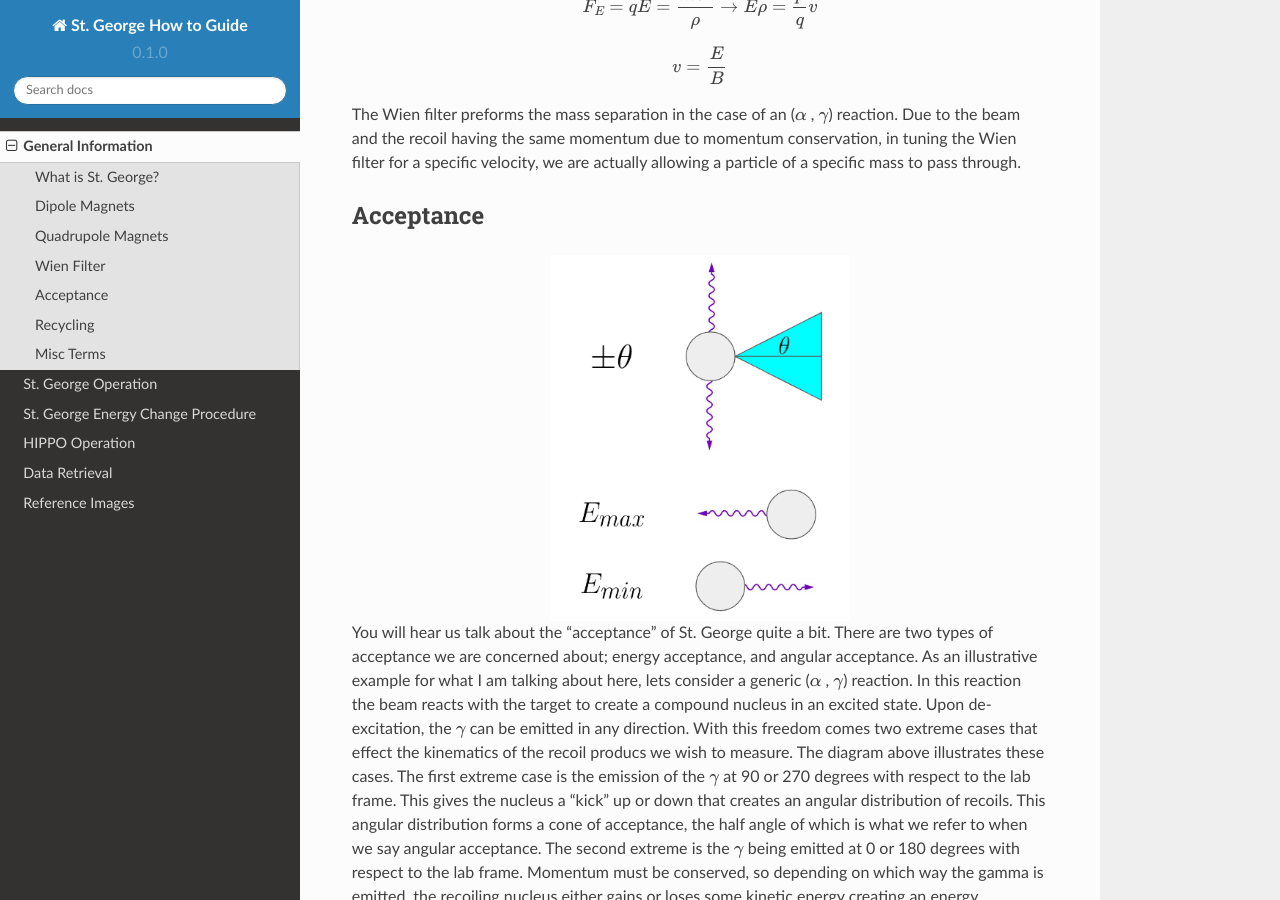
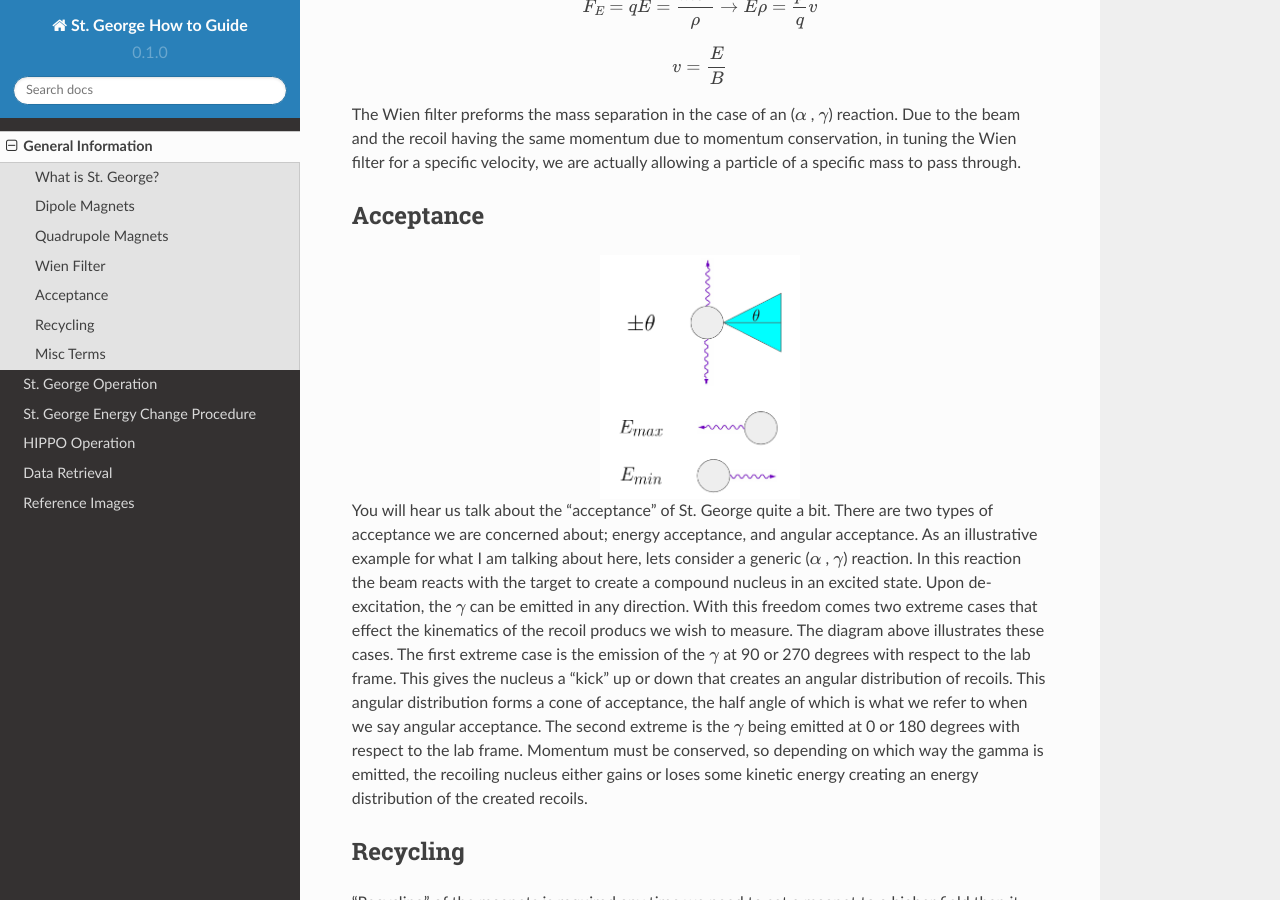
Before and after one commit to asanch25/StG-How-To, a Sphinx documentation site: the page built from docs/source/generalinfo.rst, in a window 1280 px wide and 900 px high, scrolled down 2194 px. Built offline with Sphinx 7.4.7 and the Read the Docs theme 2.0.0, drawn with Linux system fonts in a browser that asks for light colours; pages that are not in the unit, such as notebooks, are missing from menus.

Commit message:
Update generalinfo.rst

```diff
--- a/docs/source/generalinfo.rst
+++ b/docs/source/generalinfo.rst
@@ -75,7 +75,7 @@ The Wien filter preforms the mass separation in the case of an (:math:`\alpha` ,
 Acceptance
 ----------
 .. figure:: images/ag.PNG
-    :width: 300
+    :width: 200
     :align: center
 
 
```
